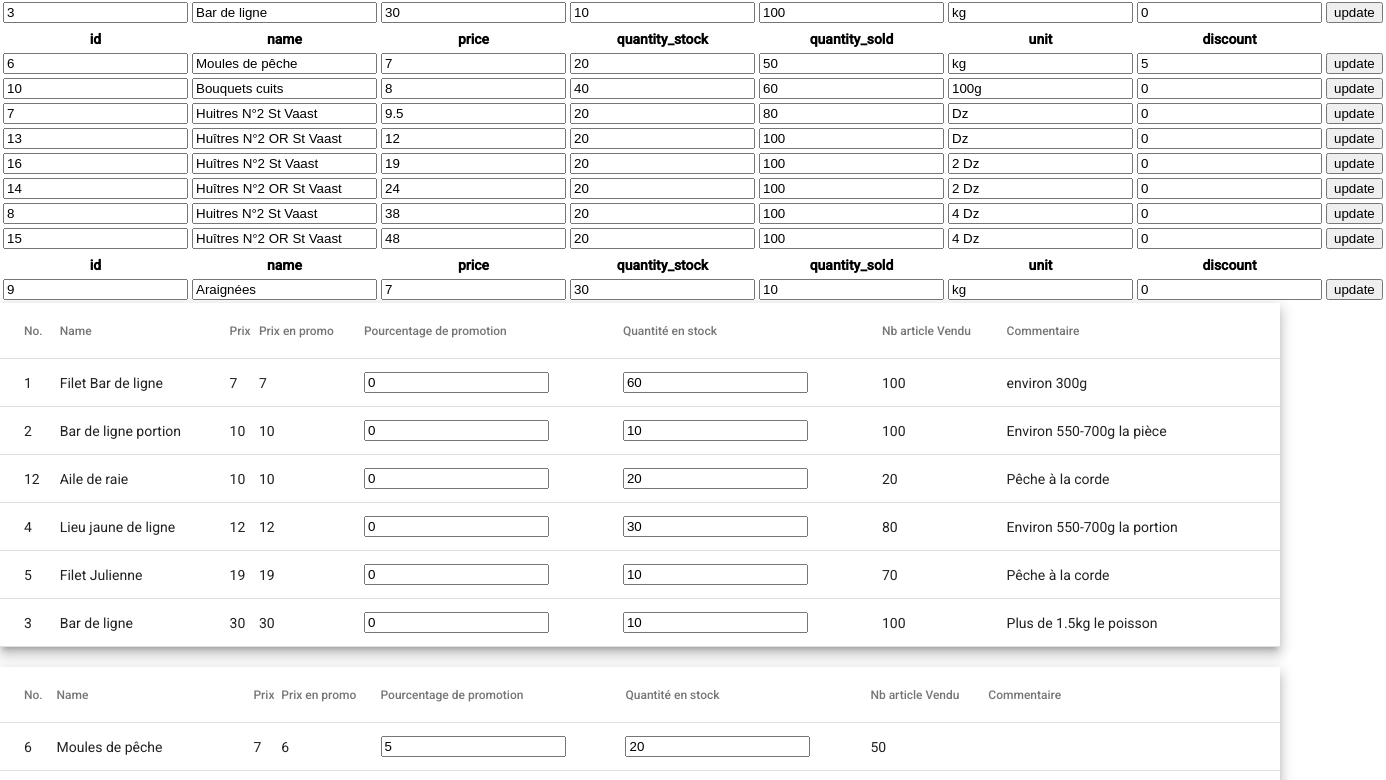
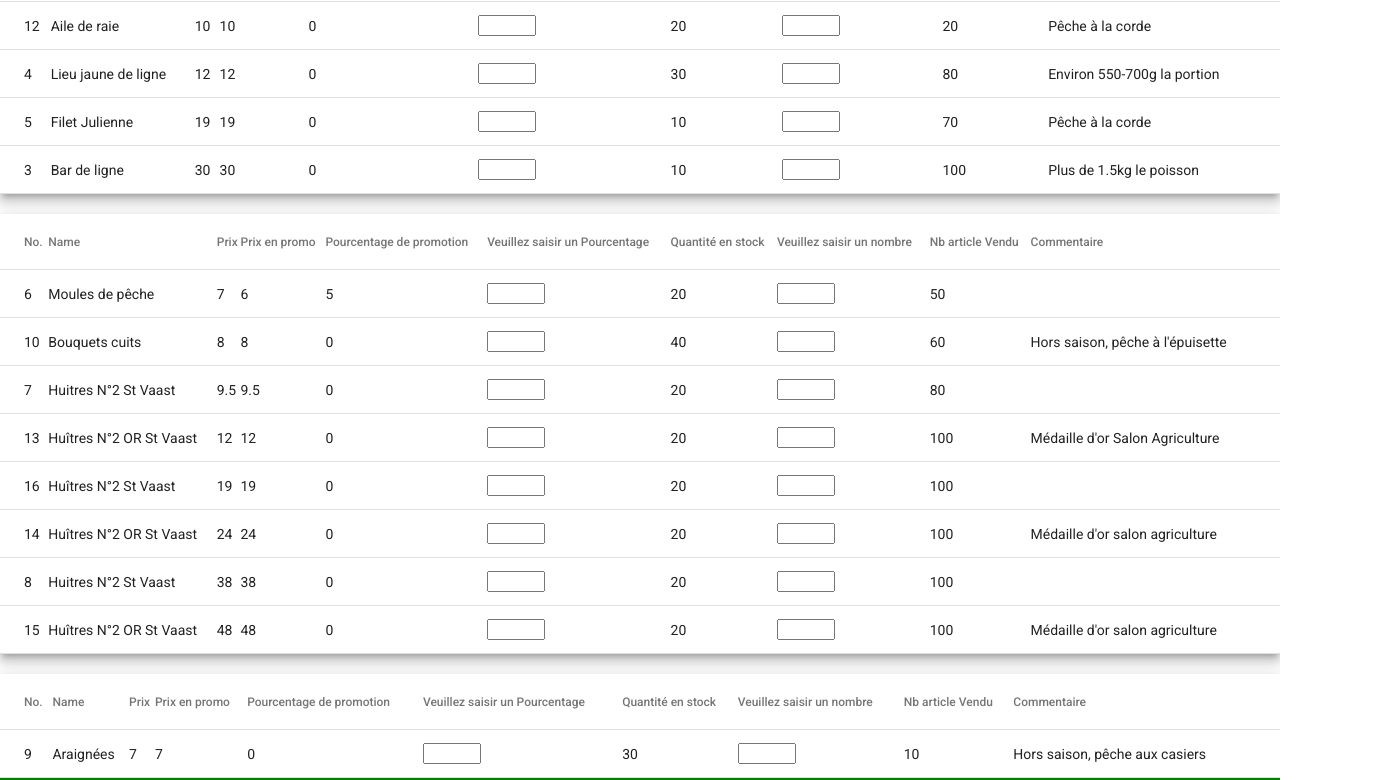
Before and after one commit to HugoMendes16/tib, an Angular app: page /details-produits in a window 1280 px wide. Shown: the part 198-978 px from the top of the page, 1386 px wide, since content can reach past the window. Built offline with nearby package versions, Linux system fonts and the light colour scheme.

Commit message:
Mis-à-jour Affichage

```diff
--- a/src/app/core/services/products.service.ts
+++ b/src/app/core/services/products.service.ts
@@ -11,4 +11,5 @@
   getProductsFromJson(){
     return this.http.get<Product[]>("../assets/data/Products.json");
   }
+
 }
--- a/src/app/pages/details-produits/details-produits.component.html
+++ b/src/app/pages/details-produits/details-produits.component.html
@@ -1,7 +1,3 @@
-<app-my-table [products]="dataSource0"></app-my-table>
-<app-my-table [products]="dataSource1"></app-my-table>
-<app-my-table [products]="dataSource2"></app-my-table>
-
 
  <div>
 
@@ -35,16 +31,25 @@
 
      <ng-container matColumnDef="% Promo">
       <th mat-header-cell *matHeaderCellDef> Pourcentage de promotion </th>
+      <td mat-cell *matCellDef="let element" > {{element.discount}}</td>
+    </ng-container>
+
+    <ng-container matColumnDef="Saisie Promo">
+      <th mat-header-cell *matHeaderCellDef> Veuillez saisir un Pourcentage</th>
       <td mat-cell *matCellDef="let element">
-        <input matInput value={{element.discount}}>
+        <input matInput style="width : 50px ; text-align : center">
       </td>
     </ng-container>
 
-
      <ng-container matColumnDef="Quantité en stock">
       <th mat-header-cell *matHeaderCellDef> Quantité en stock </th>
+      <td mat-cell *matCellDef="let element"> {{element.quantity_stock}}</td>
+    </ng-container>
+
+    <ng-container matColumnDef="Saisie Stock">
+      <th mat-header-cell *matHeaderCellDef> Veuillez saisir un nombre</th>
       <td mat-cell *matCellDef="let element">
-        <input matInput value={{element.quantity_stock}}>
+        <input matInput style="width : 50px ; text-align : center">
       </td>
     </ng-container>
 
@@ -64,7 +69,6 @@
 </div>
 
 <br>
-
 
 <!-- LISTE FRUIT DE MER -->
 <table mat-table [dataSource]="dataSource1" class="mat-elevation-z8">
@@ -91,15 +95,27 @@
 
    <ng-container matColumnDef="% Promo">
     <th mat-header-cell *matHeaderCellDef> Pourcentage de promotion </th>
+    <td mat-cell *matCellDef="let element">{{element.discount}}
+    </td>
+  </ng-container>
+
+  <ng-container matColumnDef="Saisie Promo">
+    <th mat-header-cell *matHeaderCellDef> Veuillez saisir un Pourcentage</th>
     <td mat-cell *matCellDef="let element">
-        <input matInput value={{element.discount}}>
+      <input matInput style="width : 50px ; text-align : center">
     </td>
   </ng-container>
 
    <ng-container matColumnDef="Quantité en stock">
     <th mat-header-cell *matHeaderCellDef> Quantité en stock </th>
+    <td mat-cell *matCellDef="let element">{{element.quantity_stock}}
+    </td>
+  </ng-container>
+
+  <ng-container matColumnDef="Saisie Stock">
+    <th mat-header-cell *matHeaderCellDef> Veuillez saisir un nombre</th>
     <td mat-cell *matCellDef="let element">
-        <input matInput value={{element.quantity_stock}}>
+      <input matInput style="width : 50px ; text-align : center">
     </td>
   </ng-container>
 
@@ -118,6 +134,7 @@
 </table>
 
 <br>
+
 
 
 
@@ -146,15 +163,27 @@
 
    <ng-container matColumnDef="% Promo">
     <th mat-header-cell *matHeaderCellDef> Pourcentage de promotion </th>
+    <td mat-cell *matCellDef="let element">{{element.discount}}
+    </td>
+  </ng-container>
+
+  <ng-container matColumnDef="Saisie Promo">
+    <th mat-header-cell *matHeaderCellDef> Veuillez saisir un Pourcentage</th>
     <td mat-cell *matCellDef="let element">
-        <input matInput value={{element.discount}}>
+      <input matInput style="width : 50px ; text-align : center">
     </td>
   </ng-container>
 
    <ng-container matColumnDef="Quantité en stock">
     <th mat-header-cell *matHeaderCellDef> Quantité en stock </th>
+    <td mat-cell *matCellDef="let element">{{element.quantity_stock}}
+    </td>
+  </ng-container>
+
+  <ng-container matColumnDef="Saisie Stock">
+    <th mat-header-cell *matHeaderCellDef> Veuillez saisir un nombre</th>
     <td mat-cell *matCellDef="let element">
-        <input matInput value={{element.quantity_stock}}>
+      <input matInput style="width : 50px ; text-align : center">
     </td>
   </ng-container>
 
--- a/src/app/pages/details-produits/details-produits.component.ts
+++ b/src/app/pages/details-produits/details-produits.component.ts
@@ -11,7 +11,7 @@
 
 export class DetailsProduitsComponent implements OnInit {
 
-  displayedColumns: string[] = ['id', 'Nom', 'Prix', 'Prix en promo','% Promo','Quantité en stock','Nb Article Vendu','Commentaire'];
+  displayedColumns: string[] = ['id', 'Nom', 'Prix', 'Prix en promo','% Promo','Saisie Promo','Quantité en stock', 'Saisie Stock', 'Nb Article Vendu','Commentaire'];
   listeProduits: Product[] = [];
   dataSource0: Product[] = [];
   dataSource1: Product[] = [];
```
Also changed, not shown: src/app/pages/details-produits/details-produit.component.brouillon.txt (added). Lines whose indentation alone changed are shown as unchanged.
